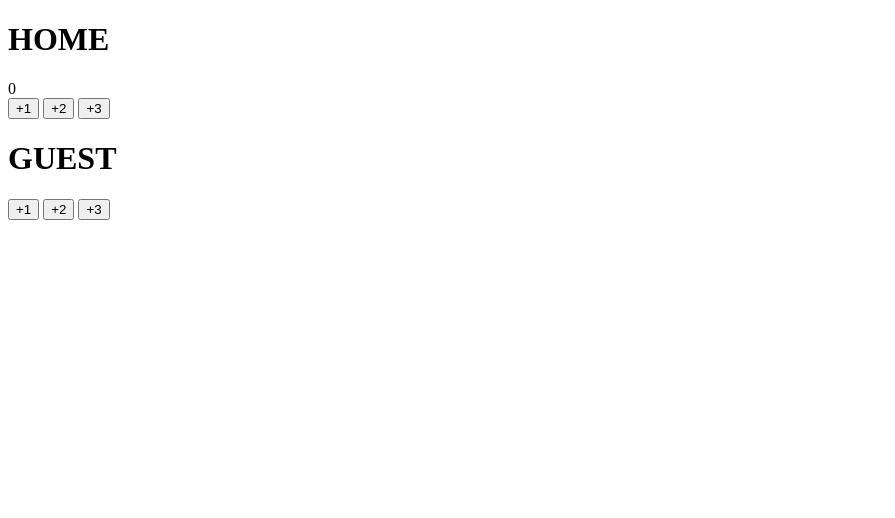
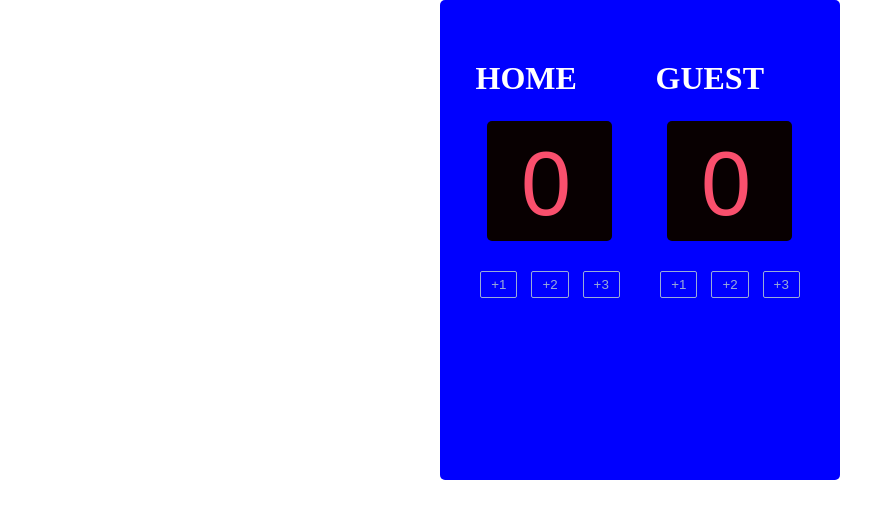
Before and after one commit to faithadewuyi/Javascript-Projects, a plain HTML site: page Scoreboard/index.html in a window 1280 px wide. Shown: the whole page, without its empty margins (0-895 px from the left). Drawn offline with Linux system fonts and the light colour scheme.

Commit message:
ScoreBoard App Styled

```diff
--- a/Scoreboard/index.html
+++ b/Scoreboard/index.html
@@ -5,13 +5,17 @@
   <meta name="viewport" content="width=device-width, initial-scale=1.0">
   <title>Scoreboard</title>
   <link href ="styles.css" rel="stylesheet">
+  <!-- Google font Link -->
+  <link rel="preconnect" href="https://fonts.googleapis.com">
+<link rel="preconnect" href="https://fonts.gstatic.com" crossorigin>
+<link href="https://fonts.googleapis.com/css2?family=Creepster&display=swap" rel="stylesheet">
 </head>
 <body>
   <div class="container">
     <div class="wrapper">
     <div class="home">
       <h1>HOME</h1>
-      <span id="home-score">0</span>
+      <span class="score-container"><p id="home-score">0</p></span>
       <div class="buttons">
         <button onclick="plus_one()">
           +1
@@ -26,15 +30,15 @@
     </div>
     <div class="guest">
       <h1>GUEST</h1>
-      <span id="guest-score"></span>
+      <span class="score-container"><p id="guest-score">0</p></span>
       <div class="buttons">
-        <button onclick="plus_one()">
+        <button onclick="gplus_one()">
           +1
         </button>
-        <button onclick="plus_two()">
+        <button onclick="gplus_two()">
           +2
         </button>
-        <button onclick="plus_three()">
+        <button onclick="gplus_three()">
           +3
         </button>
       </div>
--- a/Scoreboard/script.js
+++ b/Scoreboard/script.js
@@ -1,3 +1,4 @@
+// Script for Home Score Buttons
 let homeScoreEl = document.getElementById("home-score")
 let homeScore = 0;
 function plus_one(){
@@ -18,22 +19,22 @@ function plus_two(){
     homeScoreEl.textContent = homeScore
 
  }
-
+// Script for Guest Score Buttons
  let guestScoreEl = document.getElementById("guest-score")
 let guestScore = 0;
-function plus_one(){
+function gplus_one(){
  guestScore++
 
    guestScoreEl.textContent = guestScore
 
 }
-function plus_two(){
+function gplus_two(){
   guestScore += 2
 
     guestScoreEl.textContent = guestScore
 
  }
- function plus_three(){
+ function gplus_three(){
   guestScore += 3
 
     guestScoreEl.textContent = guestScore
--- a/Scoreboard/styles.css
+++ b/Scoreboard/styles.css
@@ -0,0 +1,86 @@
+*{
+  padding: 0;
+  margin: 0;
+  box-sizing: border-box;
+}
+@font-face {
+  font-family: 'Cursed Timer ULiL';
+  src: url('/fonts/CursedTimerULiL.woff2') format('woff2'),
+  url('/fonts/CursedTimerULiL.woff') format('woff');
+  font-weight: 400;
+  font-style: normal;
+}
+
+.container{
+  background-color: blue;
+  max-width: 400px;
+  height: 60vh;
+  padding: 20px;
+  margin: auto;
+  border-radius: 5px;
+  display: flex;
+  flex-direction: column;
+  align-items: center;
+  justify-content: space-around;
+
+
+}
+.wrapper{
+  width: 100%;
+  flex-grow: 1;
+  display: flex;
+  justify-content: space-around;
+  margin-top: 40px;
+}
+.wrapper h1 {
+  color: white;
+  width: 149px;
+  height: 36px;
+  top: 68px;
+  left: 85px;
+
+
+}
+.score-container{
+  background-color: #080001;
+  width: 125px;
+  height: 120px;
+  margin: 25px 0;
+  border-radius: 5px;
+  position: relative;
+  display: inline-block;
+}
+
+p{
+    color: #F94F6D;
+    width: 117px;
+    height: 120px;
+    /* top: 125px;
+    left: 100px; */
+    font-weight: 400;
+    font-size: 90px;
+    line-height: 126.67px;
+    align-items: center;
+    font-family: 'Cursed Timer ULiL', sans-serif;
+    font-style: normal;
+    position: relative;
+    display: block;
+    margin: 0;
+    text-align: center;
+  }
+  .home, .guest {
+    display: flex;
+    flex-direction: column;
+    align-items: center;
+
+
+  }
+  .buttons button{
+    margin: 5px;
+    color: #9AABD8;
+    background-color: transparent;
+    cursor: pointer;
+    padding: 5px 10px;
+    border: 1px solid;
+    border-radius: 2px;
+  }
```
Also changed, not shown: Scoreboard/fonts/CursedTimerULiL.woff (added), Scoreboard/fonts/CursedTimerULiL.woff2 (added).
